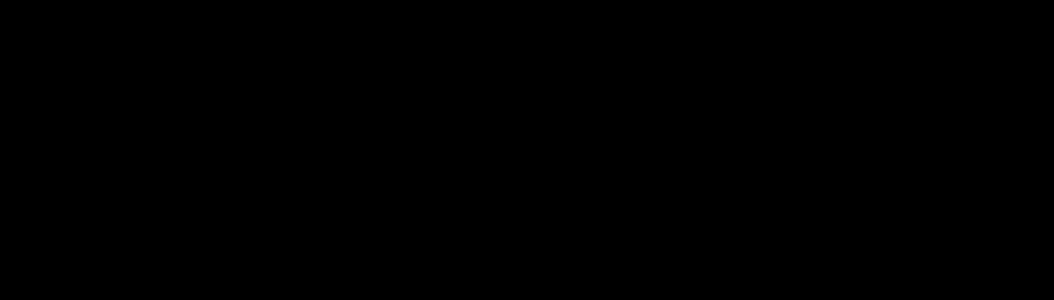
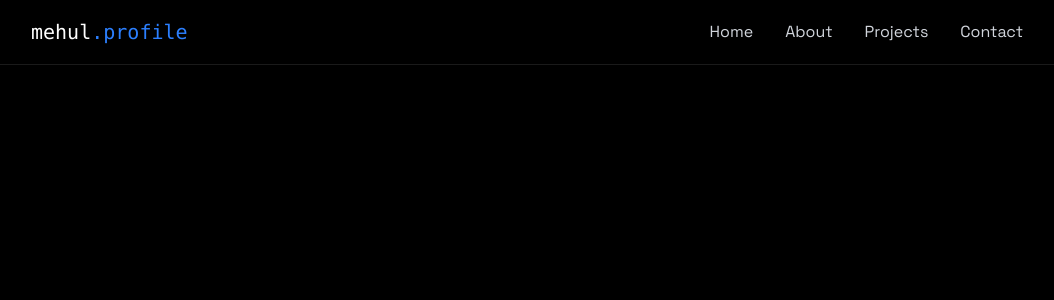
Before and after one commit to Mehulposh/My-Portfolio, a React (Vite) app: page / in a window 1280 px wide. Shown: the top 300 px of the page, without its empty margins (113-1167 px from the left). Built offline with nearby package versions, Linux system fonts and the light colour scheme.

Commit message:
added mobile navbar and desktop navbar

```diff
--- a/src/App.jsx
+++ b/src/App.jsx
@@ -1,17 +1,22 @@
 import { useState } from 'react';
-
+import Navbar from './components/Navbar';
+import MobileMenu from './components/MobileMenu';
 import LoadingScreen from "./components/LoadingScreen";
 import './index.css';
 
 function App() {
   const [isLoading,setIsLoading] = useState(false);
+   const [menuOpen,setMenuOpen] = useState(false);
 
   return (
     <>
       {!isLoading && <LoadingScreen onComplete={() => setIsLoading(true)}/>}
       {' '}
-      <div className={`min-h-screen transition-opacity duration-700 ${isLoading ? 'opacity-100' : 'opacity-0'} bg-black text-gray-100`}>
-
+      <div className={`min-h-screen transition-opacity duration-700
+          ${isLoading ? 'opacity-100' : 'opacity-0'} bg-black text-gray-100`}
+      >
+        <Navbar menuOpen={menuOpen} setMenuOpen={setMenuOpen}/>
+        <MobileMenu menuOpen={menuOpen} setMenuOpen={setMenuOpen}/>
       </div>
     </>
   )
--- /dev/null
+++ b/src/components/MobileMenu.jsx
@@ -0,0 +1,76 @@
+import { useEffect } from "react"
+
+export default function MobileMEnu({menuOpen,setMenuOpen}){
+
+
+    return (
+        <div className={`fixed top-0 left-0 w-full bg-[rgba(10 , 10,10,0.8)]
+            z-40 flex flex-col items-center transition-all duration-300
+            ease-in-out ${
+                menuOpen
+                 ? 'h-screen opacity-100 pointer-events-auto'
+                 : "h-0 opacity-0 pointer-events-none"
+            }`}
+        >
+            <button
+                className="absolute top-6 right-6 text-white text-3xl focus:outline-none cursor-ponter"
+                onClick={()=> setMenuOpen(false)}
+                aria-label="Close Menu"
+                >
+                    &times;
+            </button>
+
+            <a
+                href="#home"
+                onClick={() => setMenuOpen(false)}
+                className={`text-2xl font-semibold text-white my-4 transform trandition-tramsform duration-300
+                    ${
+                       menuOpen
+                       ? "opacity-100 translate-y-0"
+                       : "opacity-0 translate-y-5"
+                    }`}
+                >
+                    Home
+            </a>
+
+             <a
+                href="#about"
+                onClick={() => setMenuOpen(false)}
+                className={`text-2xl font-semibold text-white my-4 transform trandition-tramsform duration-300
+                    ${
+                       menuOpen
+                       ? "opacity-100 translate-y-0"
+                       : "opacity-0 translate-y-5"
+                    }`}
+                >
+                    About
+            </a>
+
+             <a
+                href="#projects"
+                onClick={() => setMenuOpen(false)}
+                className={`text-2xl font-semibold text-white my-4 transform trandition-tramsform duration-300
+                    ${
+                       menuOpen
+                       ? "opacity-100 translate-y-0"
+                       : "opacity-0 translate-y-5"
+                    }`}
+                >
+                    Projects
+            </a>
+
+             <a
+                href="#contact"
+                onClick={() => setMenuOpen(false)}
+                className={`text-2xl font-semibold text-white my-4 transform trandition-tramsform duration-300
+                    ${
+                       menuOpen
+                       ? "opacity-100 translate-y-0"
+                       : "opacity-0 translate-y-5"
+                    }`}
+                >
+                    Contact
+            </a>
+        </div>
+    )
+}
--- /dev/null
+++ b/src/components/Navbar.jsx
@@ -0,0 +1,59 @@
+import { useEffect } from "react"
+
+export default function Navbar({menuOpen,setMenuOpen}){
+
+    useEffect(() => {
+        document.body.style.overflow = menuOpen ? 'hidden' : '';
+    } , [menuOpen])
+    return (
+        <nav className="fixed top-0 w-full z-40 bg-[rgba(10,10,10,0.8) ] backdrop-blur-lg border-b border-white/10 shadow-ls">
+            <div className="max-w-5xl mx-auto px-4">
+                <div className="flex justify-between items-center h-16">
+                    <a href="#home" className="font-mono text-xl font bold text-white">
+                        mehul<span className="text-blue-500">.profile</span>
+                    </a>
+
+                    <div className="e-7 h-5 relative cursor-pointer z-40 md:hidden" onClick={() => setMenuOpen(prev => !prev)}>
+                        &#9776;
+                    </div>
+
+                    <div className="hidden md:flex items-center space-x-8">
+                        <a
+                            href="#home"
+                            className="text-gray-300 hov:text-white transition-colors"
+                        >
+                            {' '}
+                            Home
+                            {' '}
+                        </a>
+                        <a
+                            href="#about"
+                            className="text-gray-300 hov:text-white transition-colors"
+                        >
+                            {' '}
+                            About
+                            {' '}
+                        </a>
+                        <a
+                            href="#projects"
+                            className="text-gray-300 hov:text-white transition-colors"
+                        >
+                            {' '}
+                            Projects
+                            {' '}
+                        </a>
+                        <a
+                            href="#contact"
+                            className="text-gray-300 hov:text-white transition-colors"
+                        >
+                            {' '}
+                            Contact
+                            {' '}
+                        </a>
+                    </div>
+                </div>
+            </div>
+            {' '}
+        </nav>
+    )
+}
```
